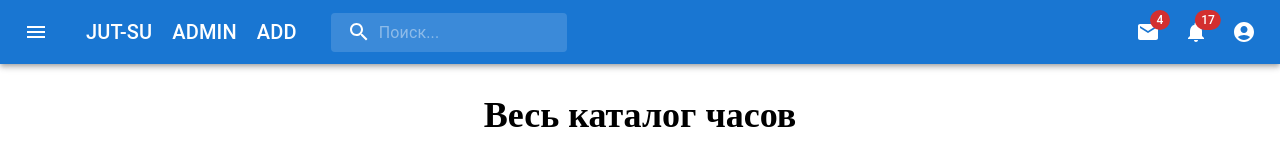
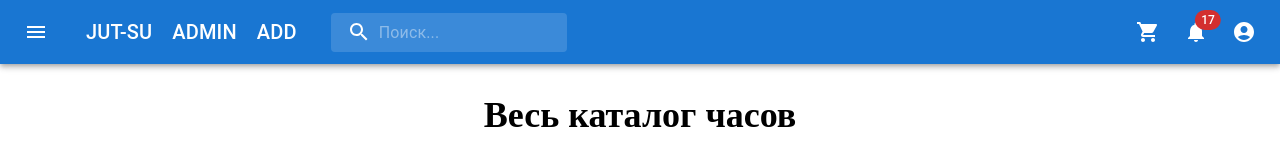
Before and after one commit to Askat-makers/JUT-SU-marketplace, a React (Create React App) app: page / in a window 1280 px wide. Shown: the top 160 px of the page. Built offline with nearby package versions, Linux system fonts and the light colour scheme; no server answers.

Commit message:
last commit

```diff
--- a/src/Navigation.js
+++ b/src/Navigation.js
@@ -7,6 +7,7 @@ import Navbar from "./components/Navbar";
 import AdminProvider from "./contexts/AdminProvider";
 import AdminEditPage from "./pages/AdminEditPage";
 import ClientProvider from "./contexts/ClientProvider";
+import BasketPage from "./pages/BasketPage";
 
 function Navigation() {
   return (
@@ -19,6 +20,7 @@ function Navigation() {
             <Route path="/admin" element={<AdminPage />} />
             <Route path="/admin/add" element={<AdminAddPage />} />
             <Route path="/admin/edit/:id" element={<AdminEditPage />} />
+            <Route path="/basket" element={<BasketPage />} />
           </Routes>
         </BrowserRouter>
       </AdminProvider>
--- a/src/components/Navbar.jsx
+++ b/src/components/Navbar.jsx
@@ -17,6 +17,7 @@ import NotificationsIcon from "@mui/icons-material/Notifications";
 import MoreIcon from "@mui/icons-material/MoreVert";
 import { Link } from "react-router-dom";
 import { ClientContext } from "../contexts/ClientProvider";
+import { ShoppingCart } from "@mui/icons-material";
 
 const Search = styled("div")(({ theme }) => ({
   position: "relative",
@@ -59,7 +60,7 @@ const StyledInputBase = styled(InputBase)(({ theme }) => ({
 }));
 
 export default function Navbar() {
-  const { searchWord, setSearchWord, getWatches } =
+  const { searchWord, setSearchWord, getWatches, basketCount } =
     React.useContext(ClientContext);
 
   const [anchorEl, setAnchorEl] = React.useState(null);
@@ -207,15 +208,17 @@ export default function Navbar() {
           </Search>
           <Box sx={{ flexGrow: 1 }} />
           <Box sx={{ display: { xs: "none", md: "flex" } }}>
+            <Link to="/basket">
               <IconButton
                 size="large"
                 aria-label="show 4 new mails"
                 color="inherit"
               >
-              <Badge badgeContent={4} color="error">
-                <MailIcon />
+                <Badge badgeContent={basketCount} color="error">
+                  <ShoppingCart />
                 </Badge>
               </IconButton>
+            </Link>
             <IconButton
               size="large"
               aria-label="show 17 new notifications"
--- a/src/contexts/ClientProvider.js
+++ b/src/contexts/ClientProvider.js
@@ -10,15 +10,33 @@ const reducer = (state, action) => {
       watches: action.payload,
     };
   }
+  if (action.type === "GET_WATCHES_FROM_BASKET") {
+    return {
+      ...state,
+      basketWatches: action.payload,
+    };
+  }
+  if (action.type === "GET_BASKET_COUNT") {
+    return {
+      ...state,
+      basketCount: action.payload,
+    };
+  }
   return state;
 };
 
 function ClientProvider({ children }) {
   const [state, dispatch] = React.useReducer(reducer, {
     watches: [],
+    basketWatches: {
+      products: [],
+      totalPrice: 0,
+    },
+    basketCount: 0,
   });
   const [searchWord, setSearchWord] = React.useState("");
   const [filterByPrice, setFilterByPrice] = React.useState([0, 999999]);
+  const [minMax, setMinMax] = React.useState([0, 999999]);
 
   const limit = 2;
   const [pagesCount, setPagesCount] = React.useState(1);
@@ -57,12 +75,74 @@ function ClientProvider({ children }) {
       count: 1,
       subPrice: watch.price,
     };
-    basket.products.push(watchToBasket);
+
+    // undefined, {...}
+    let check = basket.products.find((item) => {
+      return item.id === watchToBasket.id;
+    });
+    if (check) {
+      console.log(watchToBasket.count);
+      basket.products = basket.products.map((item) => {
+        if (item.id === watchToBasket.id) {
+          item.count++;
+          item.subPrice = item.count * item.price;
+          return item;
+        }
+        return item;
+      });
+    } else {
+      basket.products.push(watchToBasket);
+    }
+
     basket.totalPrice = basket.products.reduce((prev, item) => {
       return prev + item.subPrice;
     }, 0);
-    console.log(basket);
+    localStorage.setItem("basket", JSON.stringify(basket));
+    getBasketCount();
   };
+
+  const getWatchesFromBasket = () => {
+    let basket = JSON.parse(localStorage.getItem("basket"));
+
+    let action = {
+      type: "GET_WATCHES_FROM_BASKET",
+      payload: basket,
+    };
+    dispatch(action);
+  };
+
+  // ! ФИКСИМ ПРАЙСЕР
+  const getPrices = () => {
+    fetch(watchesApi)
+      .then((res) => res.json())
+      .then((data) => {
+        data.sort((a, b) => a.price - b.price);
+        let max = data[data.length - 1].price;
+        let min = data[0].price;
+        setFilterByPrice([min, max]);
+        setMinMax([min, max]);
+      });
+  };
+
+  // ! Фиксим отображение кол-ва товара в навбаре
+  const getBasketCount = () => {
+    let basket = JSON.parse(localStorage.getItem("basket"));
+    if (!basket) {
+      basket = {
+        products: [],
+      };
+    }
+    let action = {
+      type: "GET_BASKET_COUNT",
+      payload: basket.products.length,
+    };
+    dispatch(action);
+  };
+
+  React.useEffect(() => {
+    getPrices();
+    getBasketCount();
+  }, []);
 
   const data = {
     watches: state.watches,
@@ -70,11 +150,15 @@ function ClientProvider({ children }) {
     filterByPrice,
     pagesCount,
     currentPage,
+    basketWatches: state.basketWatches,
+    minMax,
+    basketCount: state.basketCount,
     getWatches,
     setSearchWord,
     setFilterByPrice,
     setCurrentPage,
     addWatchToBasket,
+    getWatchesFromBasket,
   };
 
   return (
--- /dev/null
+++ b/src/pages/BasketPage.jsx
@@ -0,0 +1,70 @@
+import React from "react";
+import {
+  Container,
+  Table,
+  TableBody,
+  TableCell,
+  TableFooter,
+  TableHead,
+  TableRow,
+} from "@mui/material";
+import { ClientContext } from "../contexts/ClientProvider";
+
+function BasketPage() {
+  const { basketWatches, getWatchesFromBasket } =
+    React.useContext(ClientContext);
+
+  React.useEffect(() => {
+    getWatchesFromBasket();
+  }, []);
+
+  if (!basketWatches) {
+    return (
+      <div className="basket-page">
+        <Container>
+          <h2>Корзина пока пуста</h2>
+        </Container>
+      </div>
+    );
+  }
+
+  return (
+    <div className="basket-page">
+      <Container>
+        <h2>Корзина</h2>
+        <Table sx={{ minWidth: 650 }}>
+          <TableHead>
+            <TableRow>
+              <TableCell>Название:</TableCell>
+              <TableCell>Фото</TableCell>
+              <TableCell>Цена:</TableCell>
+              <TableCell>Кол-во</TableCell>
+              <TableCell>Сумма:</TableCell>
+            </TableRow>
+          </TableHead>
+          <TableBody>
+            {basketWatches.products.map((item) => (
+              <TableRow key={item.id}>
+                <TableCell>{item.name}</TableCell>
+                <TableCell>
+                  <img width={60} src={item.photo} alt="" />
+                </TableCell>
+                <TableCell>{item.price} сом</TableCell>
+                <TableCell>{item.count}</TableCell>
+                <TableCell>{item.subPrice} сом</TableCell>
+              </TableRow>
+            ))}
+          </TableBody>
+          <TableFooter>
+            <TableRow>
+              <TableCell colSpan={4}>Итоговая сумма:</TableCell>
+              <TableCell colSpan={1}>{basketWatches.totalPrice} сом</TableCell>
+            </TableRow>
+          </TableFooter>
+        </Table>
+      </Container>
+    </div>
+  );
+}
+
+export default BasketPage;
--- a/src/pages/MainPage.jsx
+++ b/src/pages/MainPage.jsx
@@ -22,6 +22,7 @@ function MainPage() {
     setCurrentPage,
     currentPage,
     addWatchToBasket,
+    minMax,
   } = React.useContext(ClientContext);
 
   React.useEffect(() => {
@@ -35,8 +36,8 @@ function MainPage() {
         <div className="filter-block">
           <h4>Фильтрация по цене:</h4>
           <Slider
-            max={999999}
-            min={0}
+            max={minMax[1]}
+            min={minMax[0]}
             valueLabelDisplay="auto"
             value={filterByPrice}
             onChange={(_, newValue) => setFilterByPrice(newValue)}
```
Also changed, not shown: 1 other file (tests, documents, lock files or other folders). Lines whose indentation alone changed are shown as unchanged.
